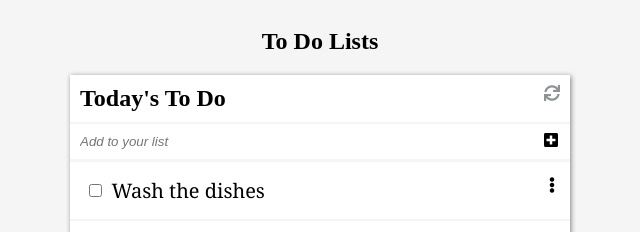
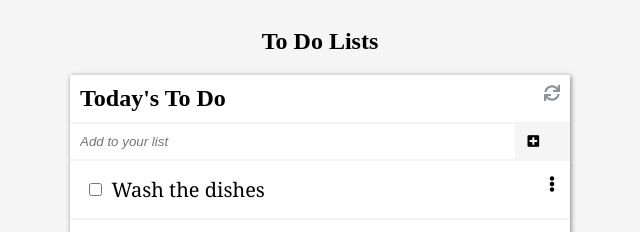
Before and after one commit to peterboro/ToDoList, a website built with webpack: page src/index.html in a window 1280 px wide. Shown: the top 232 px of the page, 320-960 px from the left. Built offline with nearby package versions, Linux system fonts and the light colour scheme.

Commit message:
Add button and form

```diff
--- a/src/index.html
+++ b/src/index.html
@@ -18,10 +18,12 @@
       </header>
       <div class="wrapper-container">
         <h2>Today's To Do<i class="fas fa-sync icon1"></i></h2>
-        <div class="task-input">
+        <form id="task-input" action="POST" class="input-icon">
           <input type="text" id="description" class="todo-text" placeholder="Add to your list">
-          <i class="fas fa-plus-square icon"></i>
-        </div>
+          <button id="taskSubmit" type="submit">
+            <i class="fas fa-plus-square icon"></i>
+          </button>
+        </form>
         <ul class="task-box">
 
         </ul>
```
